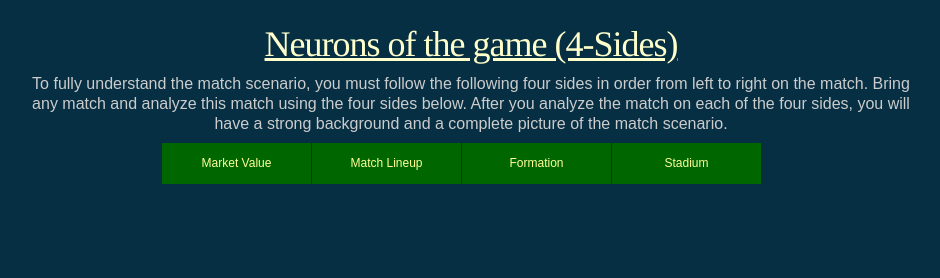
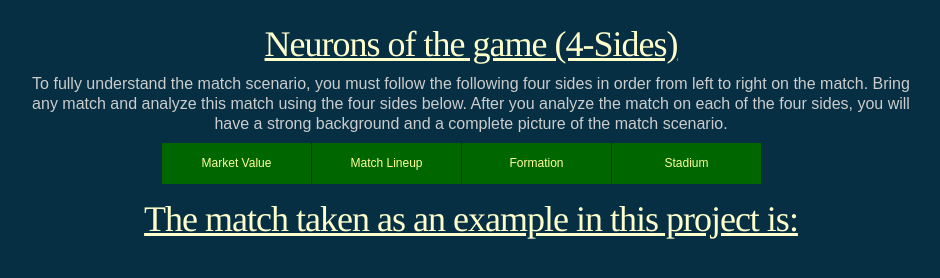
Before and after one commit to NeuronsOFtheGame/Project, a plain HTML site: page index.html in a window 1280 px wide. Shown: the whole page, without its empty margins (169-1109 px from the left). Drawn offline with Linux system fonts and the light colour scheme.

Commit message:
Update index.html

```diff
--- a/index.html
+++ b/index.html
@@ -20,7 +20,7 @@
 </ul>
 </div>
 </div>
-
+<h1><a href="https://neuronsofthegame.github.io/Project/" title="The Match">The match taken as an example in this project is:</a></h1>
 
 
 
```
